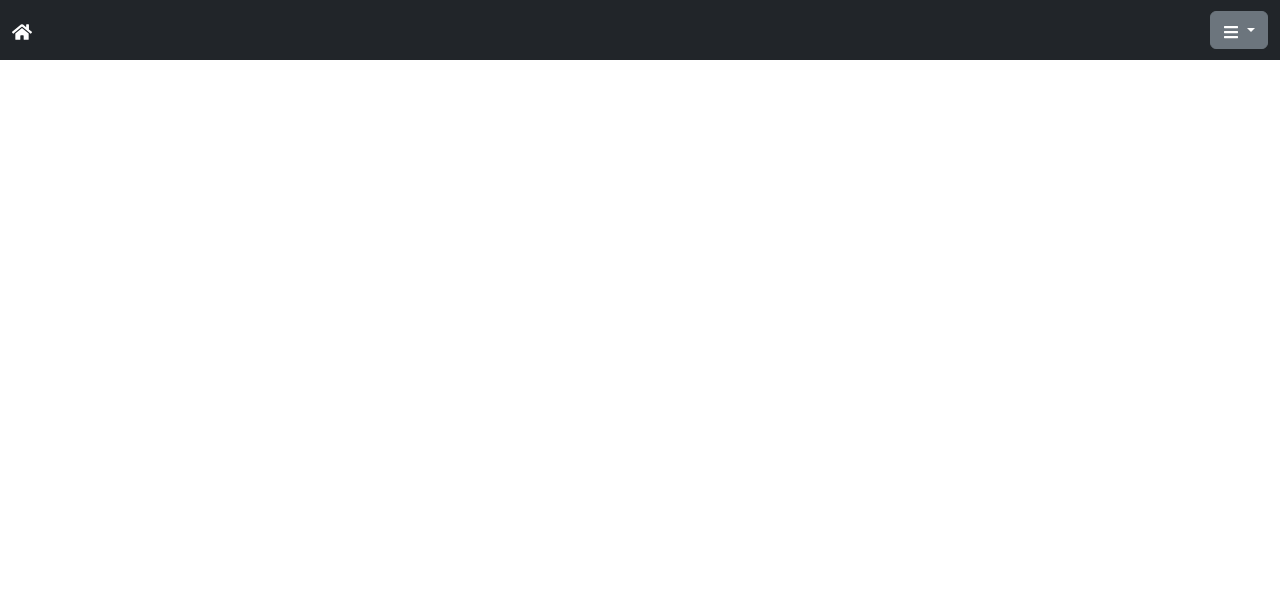
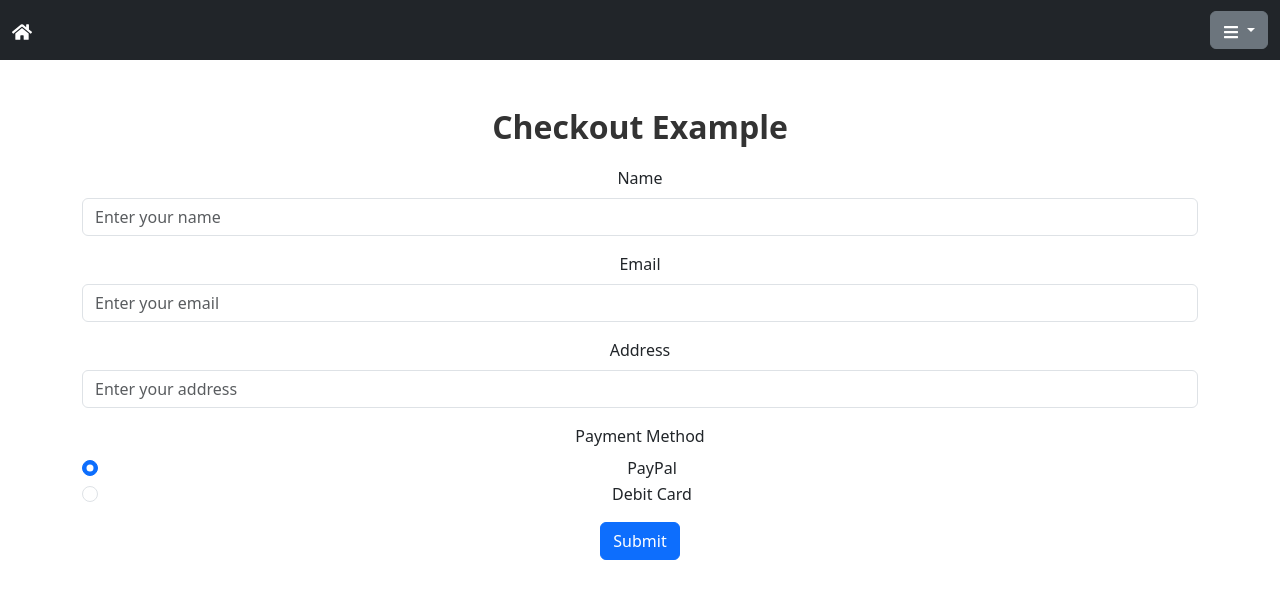
Before and after one commit to salmansheikhutk/copilot_project, a React (Create React App) app in the folder frontend/: page /checkout-example in a window 1280 px wide. Shown: the top 598 px of the page. Built offline with nearby package versions, Linux system fonts and the light colour scheme.

Commit message:
simple checkout page

```diff
--- a/frontend/src/components/header/Header.js
+++ b/frontend/src/components/header/Header.js
@@ -25,6 +25,7 @@ function Header() {
                             <li><Link className="dropdown-item" to="/conditional-rendering">Conditional Rendering</Link></li>
                             <li><Link className="dropdown-item" to="/list-example">List Example</Link></li>
                             <li><Link className="dropdown-item" to="/bootstrap-example">Bootstrap Example</Link></li>
+                            <li><Link className="dropdown-item" to="/checkout-example">Checkout Example</Link></li>
                         </ul>
                     </div>
                 </div>
--- /dev/null
+++ b/frontend/src/pages/CheckoutExample.js
@@ -0,0 +1,64 @@
+import React, { useState } from 'react';
+import 'bootstrap/dist/css/bootstrap.min.css'; // Import Bootstrap CSS
+
+function CheckoutExample() {
+    const [paymentMethod, setPaymentMethod] = useState('paypal');
+
+    const handlePaymentMethodChange = (event) => {
+        setPaymentMethod(event.target.value);
+    };
+
+    return (
+        <div className="container mt-5">
+            <h1 className="title">Checkout Example</h1>
+            <form>
+                <div className="mb-3">
+                    <label htmlFor="name" className="form-label">Name</label>
+                    <input type="text" className="form-control" id="name" placeholder="Enter your name" />
+                </div>
+                <div className="mb-3">
+                    <label htmlFor="email" className="form-label">Email</label>
+                    <input type="email" className="form-control" id="email" placeholder="Enter your email" />
+                </div>
+                <div className="mb-3">
+                    <label htmlFor="address" className="form-label">Address</label>
+                    <input type="text" className="form-control" id="address" placeholder="Enter your address" />
+                </div>
+                <div className="mb-3">
+                    <label className="form-label">Payment Method</label>
+                    <div className="form-check">
+                        <input className="form-check-input" type="radio" name="paymentMethod" id="paypal" value="paypal" checked={paymentMethod === 'paypal'} onChange={handlePaymentMethodChange} />
+                        <label className="form-check-label" htmlFor="paypal">
+                            PayPal
+                        </label>
+                    </div>
+                    <div className="form-check">
+                        <input className="form-check-input" type="radio" name="paymentMethod" id="debitCard" value="debitCard" checked={paymentMethod === 'debitCard'} onChange={handlePaymentMethodChange} />
+                        <label className="form-check-label" htmlFor="debitCard">
+                            Debit Card
+                        </label>
+                    </div>
+                </div>
+                {paymentMethod === 'debitCard' && (
+                    <div>
+                        <div className="mb-3">
+                            <label htmlFor="cardNumber" className="form-label">Card Number</label>
+                            <input type="text" className="form-control" id="cardNumber" placeholder="Enter your card number" />
+                        </div>
+                        <div className="mb-3">
+                            <label htmlFor="expiryDate" className="form-label">Expiry Date</label>
+                            <input type="text" className="form-control" id="expiryDate" placeholder="MM/YY" />
+                        </div>
+                        <div className="mb-3">
+                            <label htmlFor="cvv" className="form-label">CVV</label>
+                            <input type="text" className="form-control" id="cvv" placeholder="Enter your CVV" />
+                        </div>
+                    </div>
+                )}
+                <button type="submit" className="btn btn-primary">Submit</button>
+            </form>
+        </div>
+    );
+}
+
+export default CheckoutExample;
--- a/frontend/src/routes/AppRoutes.js
+++ b/frontend/src/routes/AppRoutes.js
@@ -9,6 +9,7 @@ import UseContextProvider from '../pages/UseContextExample';
 import ConditionalRendering from '../pages/ConditionalRendering';
 import ListExample from '../pages/ListExample';
 import BootstrapExample from '../pages/BootstrapExample';
+import CheckoutExample from '../pages/CheckoutExample';
 import Header from '../components/header/Header';
 
 function AppRoutes() {
@@ -28,6 +29,7 @@ function AppRoutes() {
                     <Route path="/conditional-rendering" component={ConditionalRendering} />
                     <Route path="/list-example" component={ListExample} />
                     <Route path="/bootstrap-example" component={BootstrapExample} />
+                    <Route path="/checkout-example" component={CheckoutExample} />
                     <Route path="/" exact>
                         <h1 className="title">Welcome! Please select a page from the dropdown menu.</h1>
                     </Route>
```
